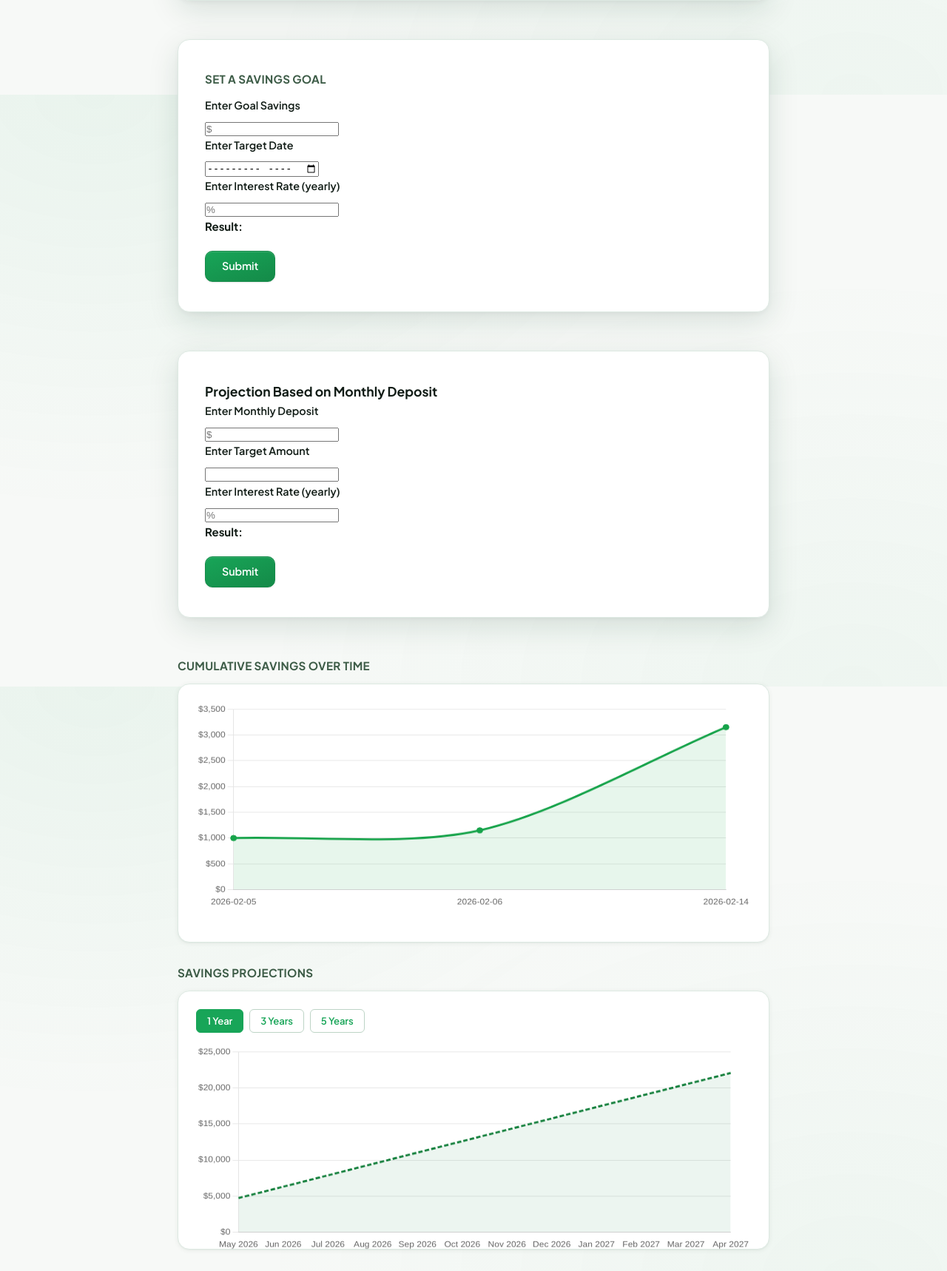
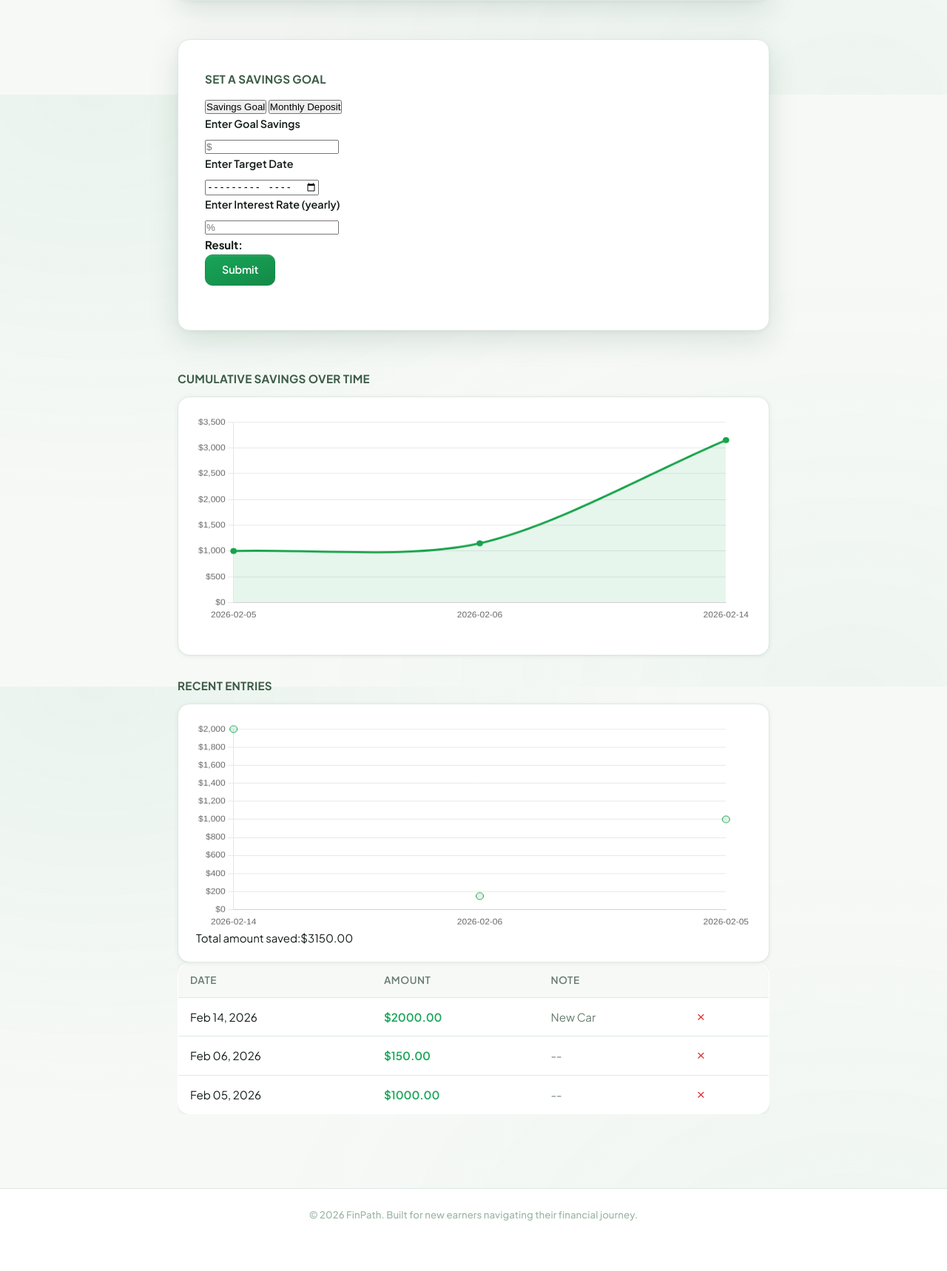
Before and after one commit to vsingk/finpath, a Django app: page /savings/ in a window 1280 px wide. Shown: the part 672-2390 px from the top of the page at 74% size. After the commit the page ends 2322 px from the top, so only its background shows below. Run offline with Django 5.2, Linux system fonts and the light colour scheme; a user stored in the database is signed in; data comes from the database, SQL or seed files in the repository.

Commit message:
Updating Progress.html
compressing functions to one tile, updating ui and charts

```diff
--- a/templates/savings/progress.html
+++ b/templates/savings/progress.html
@@ -52,6 +52,11 @@
 
                 <div class="form-group" style="width:100%; ">
                     <h3>Set a Savings Goal</h3>
+                    <div class="toggleButtons">
+                        <button class="toggleSavingsGoal">Savings Goal</button>
+                        <button class="toggleMonthly">Monthly Deposit</button>
+                    </div>
+                    <div class="SavingsGoal" style="display: block;">
                         <label for="savingsGoal">Enter Goal Savings</label>
                         <input type="text" id="savingsGoal" placeholder="$">
 
@@ -62,23 +67,10 @@
                         <label for="interestRate">Enter Interest Rate (yearly)</label>
                         <input type="text" id="interestRate" placeholder="%">
                         <h4 id="result">Result: </h4>
-                </div>
-                <div class="chart-card" style="display: none; width: 100%; height: 100%; background-color: none;">
-                    <canvas id="savingsGoalChart" style="height: 100%; width: 100%;"></canvas>
-                </div>
-            </div>
                         <button type="button" class="btn btn-primary" id="submitSavingsGoal">Submit</button>
-
-
-
                     </div>
 
-        </div>
-    </div>
-    <div class="form-card savings-form-card">
-        <div class="savings-form-row" style="width: 100%; display: flex; flex-direction: row; background-color: none;">
-            <div class="form-group">
-                <h3>Projection Based on Monthly Deposit</h3>
+                    <div class="MonthlyAmount" style="display: none;">
                         <label for="savingsAmount">Enter Monthly Deposit</label>
                         <input type="text" id="savingsAmount" placeholder="$">
 
@@ -89,13 +81,25 @@
                         <label for="interestRate2">Enter Interest Rate (yearly)</label>
                         <input type="text" id="interestRate2" placeholder="%">
                         <h4 id="result2">Result: </h4>
+                        <button type="button" class="btn btn-primary" id="submitDepositGoal">Submit</button>
                     </div>
-            <div class="chart-card" id="chart-card-monthly" style="display: none; width: auto; height: auto; background-color: none; ">
+                </div>
+                <div class="chart-card" id="chart-card-savings" style="display: none; width: 100%; height: 100%; background-color: none;">
+                    <canvas id="savingsGoalChart" style="height: 100%; width: 100%;"></canvas>
+                </div>
+                <div class="chart-card" id="chart-card-monthly" style="display: none; width: 100%; height: 100%; background-color: none; ">
                     <canvas id="projectedChart" style="height: 100%; width: 100%;"></canvas>
                 </div>
             </div>
-        <button type="button" class="btn btn-primary" id="submitDepositGoal">Submit</button>
+
+
+
+
         </div>
+
+        </div>
+    </div>
+
 
 
 
@@ -110,23 +114,21 @@
     </div>
 
     <div class="dashboard-section">
-        <h3>Savings Projections</h3>
+        <h3>Recent Entries</h3>
+        {% if recent_entries %}
         <div class="chart-card">
-            <div class="projection-controls">
-                <button class="btn btn-sm btn-outline projection-btn active" data-years="1">1 Year</button>
-                <button class="btn btn-sm btn-outline projection-btn" data-years="3">3 Years</button>
-                <button class="btn btn-sm btn-outline projection-btn" data-years="5">5 Years</button>
-            </div>
-            <canvas id="projectionChart"></canvas>
+            <canvas style="showLine: true," id="savingsHistoryChart"></canvas>
+
             {% if not recent_entries %}
                 <p class="chart-empty">Add savings entries to generate projections.</p>
+            {% else %}
+                <div style="display: flex; flex-direction: row;">
+                    <p class="chart-full">Total amount saved:</p>
+                    <p class="Amount"> ${{ total_saved|floatformat:2 }}</p>
+                </div>
+
             {% endif %}
         </div>
-    </div>
-
-    <div class="dashboard-section">
-        <h3>Recent Entries</h3>
-        {% if recent_entries %}
         <div class="entries-table-wrapper">
             <table class="entries-table">
                 <thead>
@@ -167,6 +169,70 @@
 
 {% block extra_js %}
 <script src="https://cdn.jsdelivr.net/npm/chart.js@4/dist/chart.umd.min.js"></script>
+<script>
+  // --- Savings History chart data from Django template ---
+  const historyEntryLabels = [
+    {% for entry in recent_entries %}
+      "{{ entry.date|date:'Y-m-d' }}"{% if not forloop.last %},{% endif %}
+    {% endfor %}
+  ];
+
+  const historyEntryAmounts = [
+    {% for entry in recent_entries %}
+      {{ entry.amount }}{% if not forloop.last %},{% endif %}
+    {% endfor %}
+  ];
+
+  // --- Render Savings History chart (one point per entry) ---
+  if (historyEntryLabels.length > 0) {
+    const ctxHistory = document.getElementById('savingsHistoryChart').getContext('2d');
+
+    new Chart(ctxHistory, {
+      type: 'line',
+      data: {
+        labels: historyEntryLabels,
+        datasets: [{
+          label: 'Savings Entries ($)',
+          data: historyEntryAmounts,
+          borderColor: '#16a34a',
+          backgroundColor: 'rgba(22, 163, 74, 0.12)',
+          fill: false,
+
+          // show points clearly:
+          pointRadius: 5,
+          pointHoverRadius: 7,
+
+          // IMPORTANT: line hidden so it looks like "points per entry"
+          showLine: false
+        }]
+      },
+      options: {
+        responsive: true,
+        maintainAspectRatio: false,
+        plugins: {
+          legend: { display: false },
+          tooltip: {
+            callbacks: {
+              label: function(ctx) {
+                return '$' + Number(ctx.parsed.y).toLocaleString(undefined, { minimumFractionDigits: 2 });
+              }
+            }
+          }
+        },
+        scales: {
+          x: {
+            grid: { display: false },
+            ticks: { maxTicksLimit: 10 }
+          },
+          y: {
+            beginAtZero: true,
+            ticks: { callback: (val) => '$' + Number(val).toLocaleString() }
+          }
+        }
+      }
+    });
+  }
+</script>
 <script>
     const historicalLabels = {{ historical_labels_json|safe }};
     const historicalData = {{ historical_data_json|safe }};
```
Lines whose indentation alone changed are shown as unchanged.
